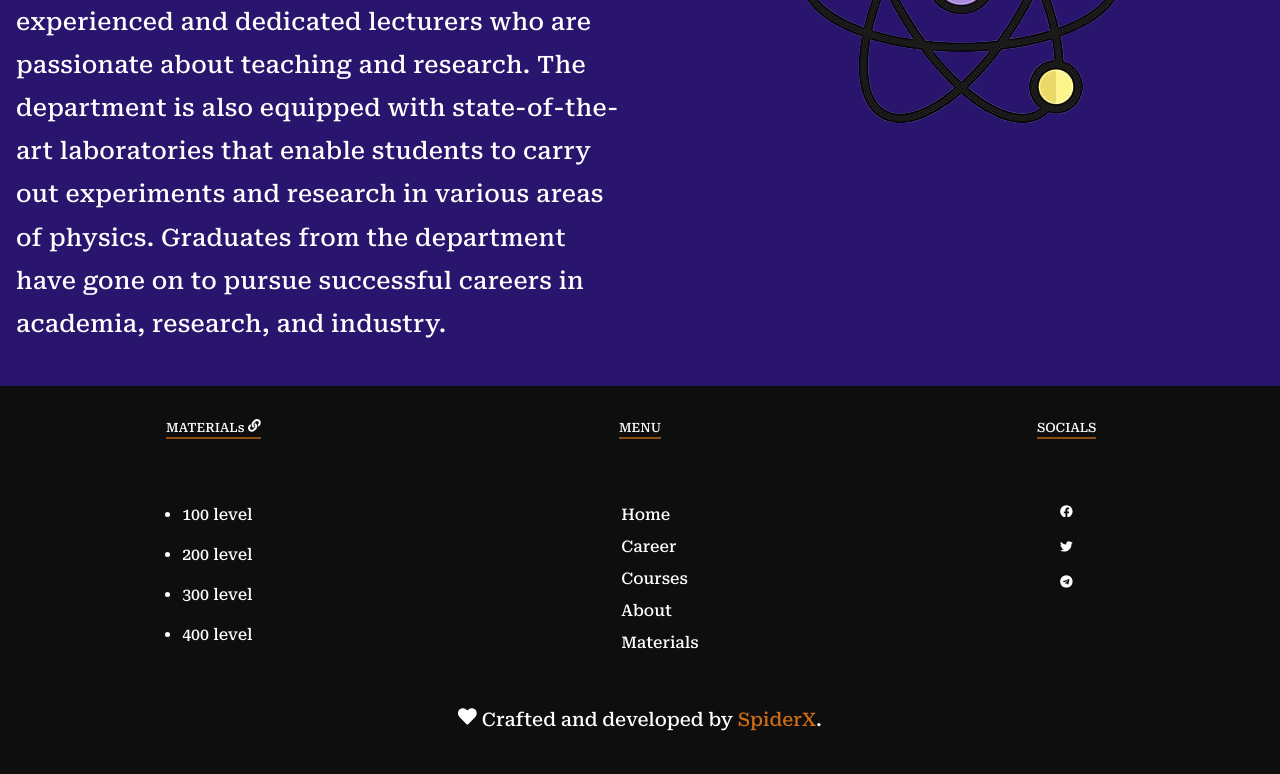
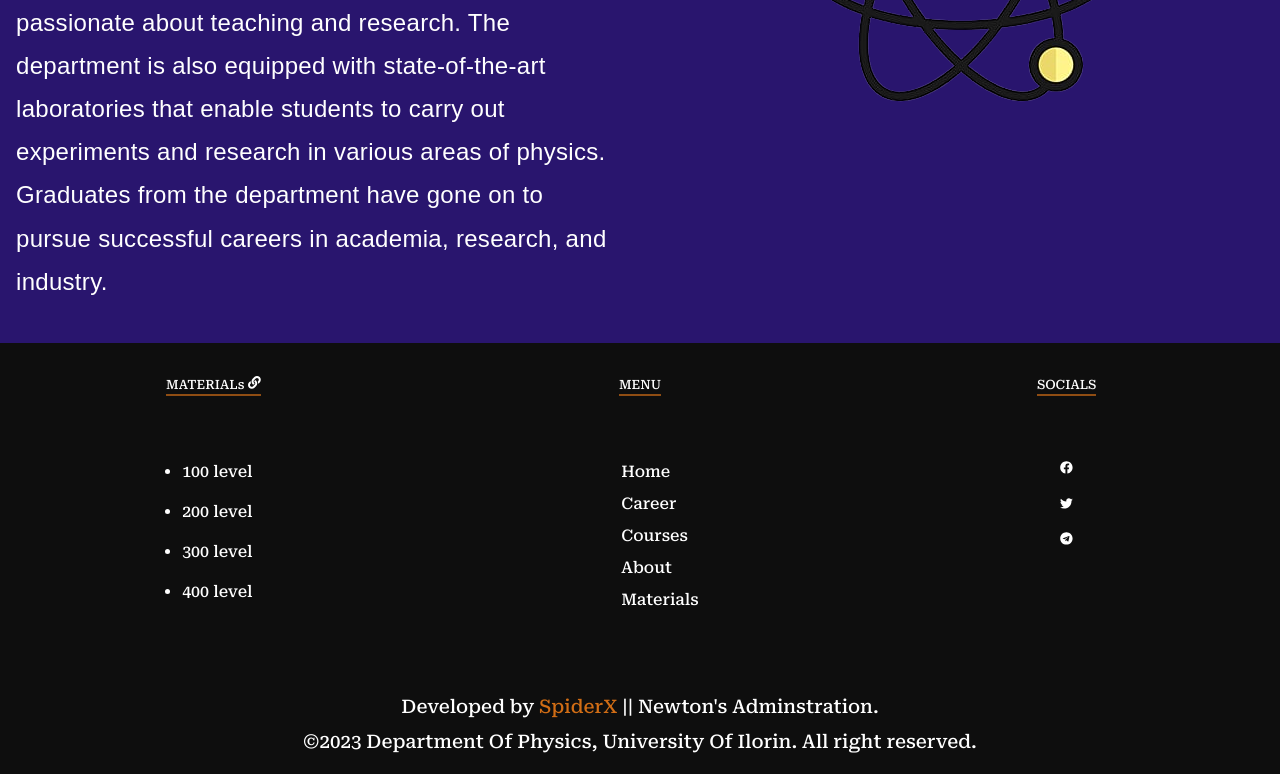
Before and after one commit to Dr-Maxwell/physics-department-website, a React (Vite) app: page / in a window 1280 px wide. Shown: the part 2687-3461 px from the top of the page. Built offline with nearby package versions, Linux system fonts and the light colour scheme.

Commit message:
updatted

```diff
--- a/src/pages/Home/About/About.css
+++ b/src/pages/Home/About/About.css
@@ -9,6 +9,7 @@
   padding-top: 2rem;
   letter-spacing: 0.2rem;
   color: black;
+
   /* background-color: rgba(0, 0, 0, 0.664); */
 }
 .header h3 > span {
@@ -46,6 +47,7 @@
     line-height: 3rem;
     letter-spacing: 0.2rem;
     font-size: 0.98rem;
+    font-family: Arial, Helvetica, sans-serif;
   }
 }
 .grid_paragraph {
@@ -65,6 +67,7 @@
     font-size: 1.5rem;
     line-height: 1.8;
     letter-spacing: 0.3px;
+    font-family: Arial, Helvetica, sans-serif;
   }
 
   .About_Image_Grid img {
--- a/src/pages/Home/Footer/Footer.css
+++ b/src/pages/Home/Footer/Footer.css
@@ -72,7 +72,9 @@
   position: absolute;
   bottom: 0px;
 }
-
+.copyright :nth-child(1) {
+  margin-bottom: -0.7rem;
+}
 .copyright a {
   color: #e67716e7;
 }
--- a/src/pages/Home/Footer/Footer.jsx
+++ b/src/pages/Home/Footer/Footer.jsx
@@ -85,12 +85,13 @@ const Footer = () => {
       </div>
       <section className="copyright">
         <h3>
-          <FaHeart /> Crafted and developed by{" "}
-          <a href="https://github.com/Dr-Maxwell">SpiderX</a>.
+          Developed by <a href="https://github.com/Dr-Maxwell">SpiderX</a> ||
+          Newton's Adminstration.{" "}
         </h3>
         <h3>
           {" "}
-          Copyright &copy;{Year} Department Of Physics, University Of Ilorin.
+          &copy;{Year} Department Of Physics, University Of Ilorin. All right
+          reserved.
         </h3>
       </section>
     </div>
```
